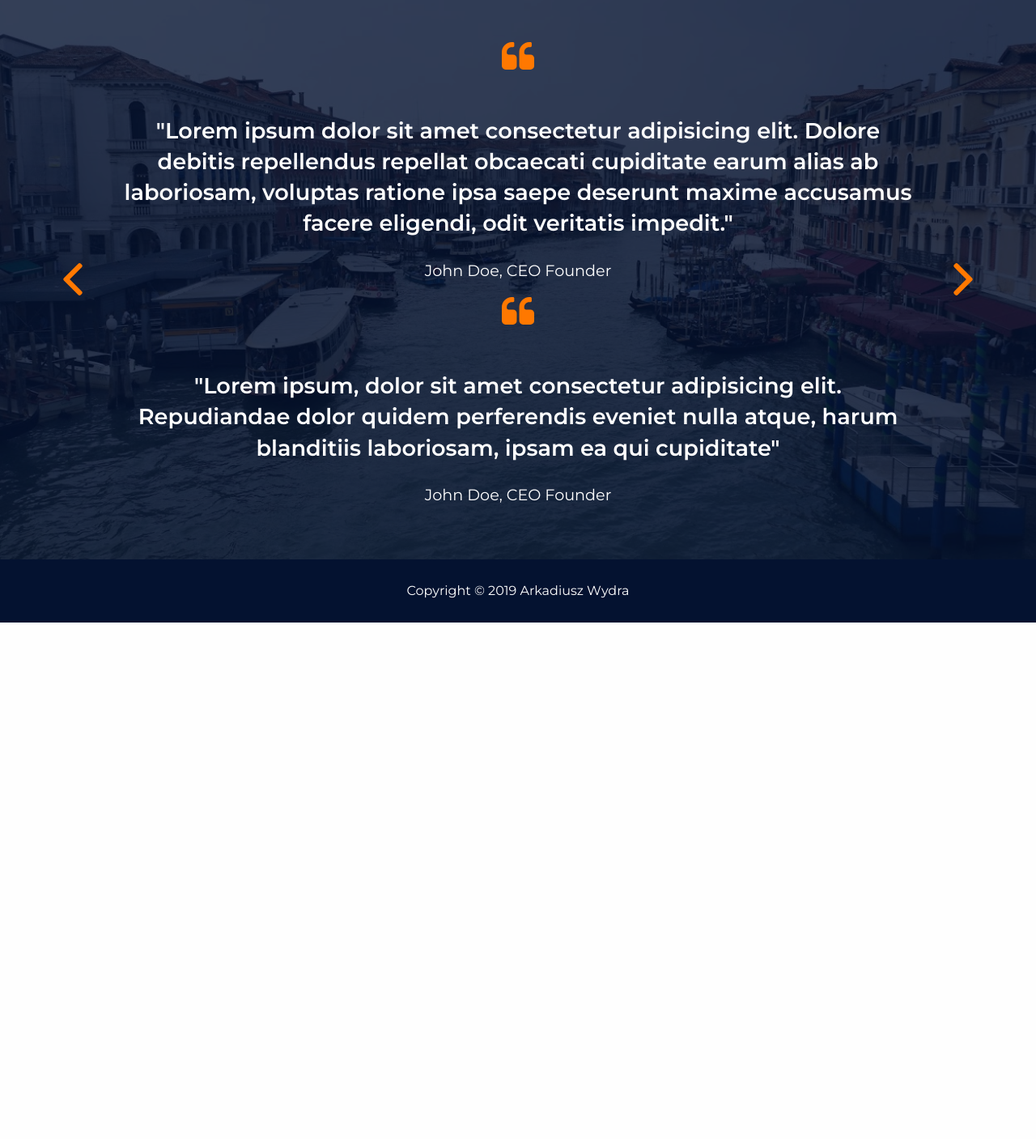
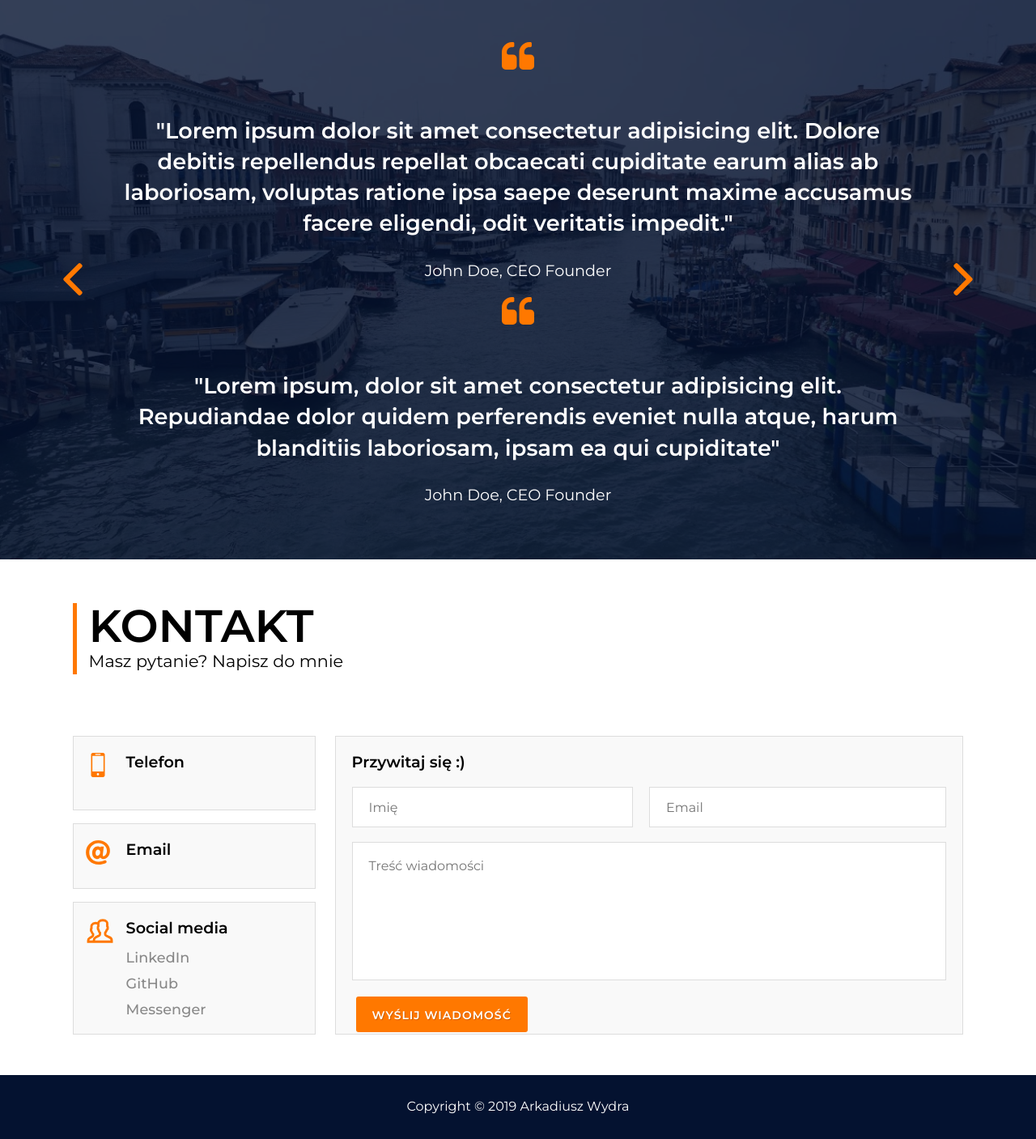
Before and after one commit to AWydra/portfolio, a PHP site: page / in a window 1280 px wide. Shown: the part 4238-5645 px from the top of the page at 81% size. Before the commit the page ends 5007 px from the top, so only its background shows below. Run offline with PHP 8.4, Linux system fonts and the light colour scheme; grey boxes labelled with a size stand in for pictures from a placeholder-image service; data that the repository does not hold is empty; style sheets or scripts are compiled from the project's sources; some libraries are stand-ins or nearby versions.

Commit message:
Created responsiveness for contact section

```diff
--- a/src/home.php
+++ b/src/home.php
@@ -1,6 +1,6 @@
 <header id="intro" class="intro">
   <section class="intro__container">
-    <img class="intro__photo" src="//<?= $_SERVER["SERVER_NAME"] ?>/img/photo_intro.jpg" alt="" />
+    <img class="intro__photo" src="//<?= $_SERVER['SERVER_NAME'] ?>/img/photo_intro.jpg" alt="" />
     <h1 class="intro__name">
       Arkadiusz <span class="intro__surname">Wydra</span>
     </h1>
@@ -10,7 +10,7 @@
   </section>
   <button class="intro__arrow">
     <svg class="icon">
-      <use xlink:href="//<?= $_SERVER["SERVER_NAME"] ?>/img/svg/icons.svg#icon-arrows"></use>
+      <use xlink:href="//<?= $_SERVER['SERVER_NAME'] ?>/img/svg/icons.svg#icon-arrows"></use>
     </svg>
   </button>
 </header>
@@ -27,7 +27,7 @@
     <section class="about__container">
       <div class="about__image">
         <div class="about__image-container">
-          <img class="about__image-file" src="//<?= $_SERVER["SERVER_NAME"] ?>/img/photo_about.jpg"
+          <img class="about__image-file" src="//<?= $_SERVER['SERVER_NAME'] ?>/img/photo_about.jpg"
             alt="My person with crossed arms and checkered shirt" />
         </div>
       </div>
@@ -73,13 +73,13 @@
       <article class="skills__feature-box">
         <div class="skills__icon-container">
           <svg class="icon icon--skills">
-            <use xlink:href="//<?= $_SERVER["SERVER_NAME"] ?>/img/svg/icons.svg#icon-html5"></use>
+            <use xlink:href="//<?= $_SERVER['SERVER_NAME'] ?>/img/svg/icons.svg#icon-html5"></use>
           </svg>
           <svg class="icon icon--skills">
-            <use xlink:href="//<?= $_SERVER["SERVER_NAME"] ?>/img/svg/icons.svg#icon-css3"></use>
+            <use xlink:href="//<?= $_SERVER['SERVER_NAME'] ?>/img/svg/icons.svg#icon-css3"></use>
           </svg>
           <svg class="icon icon--skills">
-            <use xlink:href="//<?= $_SERVER["SERVER_NAME"] ?>/img/svg/icons.svg#icon-js"></use>
+            <use xlink:href="//<?= $_SERVER['SERVER_NAME'] ?>/img/svg/icons.svg#icon-js"></use>
           </svg>
         </div>
         <h3 class="skills__heading">HTML | CSS | JavaScript</h3>
@@ -93,13 +93,13 @@
       <article class="skills__feature-box">
         <div class="skills__icon-container">
           <svg class="icon icon--skills">
-            <use xlink:href="//<?= $_SERVER["SERVER_NAME"] ?>/img/svg/icons.svg#icon-bootstrap"></use>
+            <use xlink:href="//<?= $_SERVER['SERVER_NAME'] ?>/img/svg/icons.svg#icon-bootstrap"></use>
           </svg>
           <svg class="icon icon--skills">
-            <use xlink:href="//<?= $_SERVER["SERVER_NAME"] ?>/img/svg/icons.svg#icon-sass"></use>
+            <use xlink:href="//<?= $_SERVER['SERVER_NAME'] ?>/img/svg/icons.svg#icon-sass"></use>
           </svg>
           <svg class="icon icon--skills">
-            <use xlink:href="//<?= $_SERVER["SERVER_NAME"] ?>/img/svg/icons.svg#icon-bem"></use>
+            <use xlink:href="//<?= $_SERVER['SERVER_NAME'] ?>/img/svg/icons.svg#icon-bem"></use>
           </svg>
         </div>
         <h3 class="skills__heading">Bootstrap | Sass | BEM</h3>
@@ -113,16 +113,16 @@
       <article class="skills__feature-box">
         <div class="skills__icon-container">
           <svg class="icon icon--skills">
-            <use xlink:href="//<?= $_SERVER["SERVER_NAME"] ?>/img/svg/icons.svg#icon-jquery"></use>
+            <use xlink:href="//<?= $_SERVER['SERVER_NAME'] ?>/img/svg/icons.svg#icon-jquery"></use>
           </svg>
           <svg class="icon icon--skills">
-            <use xlink:href="//<?= $_SERVER["SERVER_NAME"] ?>/img/svg/icons.svg#icon-react"></use>
+            <use xlink:href="//<?= $_SERVER['SERVER_NAME'] ?>/img/svg/icons.svg#icon-react"></use>
           </svg>
           <svg class="icon icon--skills">
-            <use xlink:href="//<?= $_SERVER["SERVER_NAME"] ?>/img/svg/icons.svg#icon-redux"></use>
+            <use xlink:href="//<?= $_SERVER['SERVER_NAME'] ?>/img/svg/icons.svg#icon-redux"></use>
           </svg>
           <svg class="icon icon--skills">
-            <use xlink:href="//<?= $_SERVER["SERVER_NAME"] ?>/img/svg/icons.svg#icon-firebase"></use>
+            <use xlink:href="//<?= $_SERVER['SERVER_NAME'] ?>/img/svg/icons.svg#icon-firebase"></use>
           </svg>
         </div>
         <h3 class="skills__heading">JQuery | React | Redux</h3>
@@ -136,16 +136,16 @@
       <article class="skills__feature-box">
         <div class="skills__icon-container">
           <svg class="icon icon--skills">
-            <use xlink:href="//<?= $_SERVER["SERVER_NAME"] ?>/img/svg/icons.svg#icon-git"></use>
+            <use xlink:href="//<?= $_SERVER['SERVER_NAME'] ?>/img/svg/icons.svg#icon-git"></use>
           </svg>
           <svg class="icon icon--skills">
-            <use xlink:href="//<?= $_SERVER["SERVER_NAME"] ?>/img/svg/icons.svg#icon-npm"></use>
+            <use xlink:href="//<?= $_SERVER['SERVER_NAME'] ?>/img/svg/icons.svg#icon-npm"></use>
           </svg>
           <svg class="icon icon--skills">
-            <use xlink:href="//<?= $_SERVER["SERVER_NAME"] ?>/img/svg/icons.svg#icon-gulp"></use>
+            <use xlink:href="//<?= $_SERVER['SERVER_NAME'] ?>/img/svg/icons.svg#icon-gulp"></use>
           </svg>
           <svg class="icon icon--skills">
-            <use xlink:href="//<?= $_SERVER["SERVER_NAME"] ?>/img/svg/icons.svg#icon-babel"></use>
+            <use xlink:href="//<?= $_SERVER['SERVER_NAME'] ?>/img/svg/icons.svg#icon-babel"></use>
           </svg>
         </div>
         <h3 class="skills__heading">Git | npm | Gulp | Babel</h3>
@@ -159,13 +159,13 @@
       <article class="skills__feature-box">
         <div class="skills__icon-container">
           <svg class="icon icon--skills">
-            <use xlink:href="//<?= $_SERVER["SERVER_NAME"] ?>/img/svg/icons.svg#icon-adobeps"></use>
+            <use xlink:href="//<?= $_SERVER['SERVER_NAME'] ?>/img/svg/icons.svg#icon-adobeps"></use>
           </svg>
           <svg class="icon icon--skills">
-            <use xlink:href="//<?= $_SERVER["SERVER_NAME"] ?>/img/svg/icons.svg#icon-adobeai"></use>
+            <use xlink:href="//<?= $_SERVER['SERVER_NAME'] ?>/img/svg/icons.svg#icon-adobeai"></use>
           </svg>
           <svg class="icon icon--skills">
-            <use xlink:href="//<?= $_SERVER["SERVER_NAME"] ?>/img/svg/icons.svg#icon-coreldraw"></use>
+            <use xlink:href="//<?= $_SERVER['SERVER_NAME'] ?>/img/svg/icons.svg#icon-coreldraw"></use>
           </svg>
         </div>
         <h3 class="skills__heading">Programy graficzne</h3>
@@ -179,16 +179,16 @@
       <article class="skills__feature-box">
         <div class="skills__icon-container">
           <svg class="icon icon--skills">
-            <use xlink:href="//<?= $_SERVER["SERVER_NAME"] ?>/img/svg/icons.svg#icon-angular"></use>
+            <use xlink:href="//<?= $_SERVER['SERVER_NAME'] ?>/img/svg/icons.svg#icon-angular"></use>
           </svg>
           <svg class="icon icon--skills">
-            <use xlink:href="//<?= $_SERVER["SERVER_NAME"] ?>/img/svg/icons.svg#icon-graphql"></use>
+            <use xlink:href="//<?= $_SERVER['SERVER_NAME'] ?>/img/svg/icons.svg#icon-graphql"></use>
           </svg>
           <svg class="icon icon--skills">
-            <use xlink:href="//<?= $_SERVER["SERVER_NAME"] ?>/img/svg/icons.svg#icon-nodejs"></use>
+            <use xlink:href="//<?= $_SERVER['SERVER_NAME'] ?>/img/svg/icons.svg#icon-nodejs"></use>
           </svg>
           <svg class="icon icon--skills">
-            <use xlink:href="//<?= $_SERVER["SERVER_NAME"] ?>/img/svg/icons.svg#icon-mongodb"></use>
+            <use xlink:href="//<?= $_SERVER['SERVER_NAME'] ?>/img/svg/icons.svg#icon-mongodb"></use>
           </svg>
         </div>
         <h3 class="skills__heading">Mam zamiar nauczyć się</h3>
@@ -284,7 +284,7 @@
         <article class="testimonials__item">
           <div class="testimonials__quote">
             <svg class="icon icon--theme icon--testimonials">
-              <use xlink:href="//<?= $_SERVER["SERVER_NAME"] ?>/img/svg/icons.svg#icon-quote"></use>
+              <use xlink:href="//<?= $_SERVER['SERVER_NAME'] ?>/img/svg/icons.svg#icon-quote"></use>
             </svg>
           </div>
           <p class="testimonials__content">Lorem ipsum dolor sit amet consectetur adipisicing elit.
@@ -297,7 +297,7 @@
         <article class="testimonials__item">
           <div class="testimonials__quote">
             <svg class="icon icon--theme icon--testimonials">
-              <use xlink:href="//<?= $_SERVER["SERVER_NAME"] ?>/img/svg/icons.svg#icon-quote"></use>
+              <use xlink:href="//<?= $_SERVER['SERVER_NAME'] ?>/img/svg/icons.svg#icon-quote"></use>
             </svg>
           </div>
           <p class="testimonials__content">Lorem ipsum, dolor sit amet consectetur adipisicing elit.
@@ -309,12 +309,12 @@
       <ul class="controls testimonials__controls" id="customize-controls">
         <li class="prev testimonials__prev">
           <svg class="icon icon--theme icon--testimonials">
-            <use xlink:href="//<?= $_SERVER["SERVER_NAME"] ?>/img/svg/icons.svg#icon-arrow-left"></use>
+            <use xlink:href="//<?= $_SERVER['SERVER_NAME'] ?>/img/svg/icons.svg#icon-arrow-left"></use>
           </svg>
         </li>
         <li class="next testimonials__next">
           <svg class="icon icon--theme icon--testimonials">
-            <use xlink:href="//<?= $_SERVER["SERVER_NAME"] ?>/img/svg/icons.svg#icon-arrow-right"></use>
+            <use xlink:href="//<?= $_SERVER['SERVER_NAME'] ?>/img/svg/icons.svg#icon-arrow-right"></use>
           </svg>
         </li>
       </ul>
@@ -334,24 +334,23 @@
       <div class="contact__info">
         <article class="contact__info-item">
           <svg class="icon icon--theme icon--contact">
-            <use xlink:href="//<?= $_SERVER["SERVER_NAME"] ?>/img/svg/icons.svg#icon-cell-phone"></use>
+            <use xlink:href="//<?= $_SERVER['SERVER_NAME'] ?>/img/svg/icons.svg#icon-cell-phone"></use>
           </svg>
           <h6 class="contact__info-heading">Telefon</h6>
-          <a href="#" class="contact__info-anchor">+48 xxx xxx xxx</a>
-          <a href="" class="contact__info-anchor">+48 xxx xxx xxx</a>
+          <a href="#" class="contact__info-anchor" data-keep-safe="062 063 566 84+"></a>
+          <a href="#" class="contact__info-anchor" data-keep-safe="ARDYW 9375 84+"></a>
         </article>
         <article class="contact__info-item">
           <svg class="icon icon--theme icon--contact">
-            <use xlink:href="//<?= $_SERVER["SERVER_NAME"] ?>/img/svg/icons.svg#icon-at"></use>
+            <use xlink:href="//<?= $_SERVER['SERVER_NAME'] ?>/img/svg/icons.svg#icon-at"></use>
           </svg>
           <h6 class="contact__info-heading">Email</h6>
-          <a href="mailto:hello@awydra.pl" class="contact__info-anchor">
-            hello@axxxxa.pl
+          <a href="#" class="contact__info-anchor" data-keep-safe="lp.ardywa@olleh">
           </a>
         </article>
         <article class="contact__info-item">
           <svg class="icon icon--theme icon--contact icon--users">
-            <use xlink:href="//<?= $_SERVER["SERVER_NAME"] ?>/img/svg/icons.svg#icon-users"></use>
+            <use xlink:href="//<?= $_SERVER['SERVER_NAME'] ?>/img/svg/icons.svg#icon-users"></use>
           </svg>
           <h6 class="contact__info-heading">Social media</h6>
           <a href="//linkedin.com/in/AWydra" class="contact__info-anchor" target="_blank">LinkedIn</a>
--- a/src/sass/sections/_contact.scss
+++ b/src/sass/sections/_contact.scss
@@ -3,6 +3,10 @@
     display: grid;
     grid-template-columns: 300px 1fr;
     grid-gap: 1.5rem;
+
+    @include mq($md) {
+      grid-template-columns: 1fr;
+    }
   }
 
   &__info {
@@ -83,12 +87,17 @@
   &__input-container {
     width: 50%;
 
+    @include mq($sm) {
+      width: 100%;
+      padding-top: 16px;
+    }
+
     &:first-child {
       padding-right: 20px;
-    }
 
-    &:last-child {
-      padding-left: 20px;
+      @include mq($sm) {
+        padding: 0;
+      }
     }
   }
 
@@ -107,18 +116,22 @@
     }
   }
 
-  &__textarea-container {
-    width: 100%;
-    height: 60%;
-    margin: 15px 0;
-  }
-
   &__textarea {
     width: 100%;
     height: 100%;
     padding: 20px;
     border: $contactBorder;
     resize: none;
+
+    @include mq($md) {
+      min-height: 150px;
+    }
+
+    &-container {
+      width: 100%;
+      height: 60%;
+      margin: 15px 0;
+    }
 
     + .contact__underscore {
       top: #{-10px + $underscoreHeight};
--- a/src/sass/sections/_general.scss
+++ b/src/sass/sections/_general.scss
@@ -170,7 +170,3 @@ hr {
     text-align: center;
   }
 }
-
-.page__section:not(#about, #skills, #portfolio, #testimonials) {
-  display: none;
-}
```
